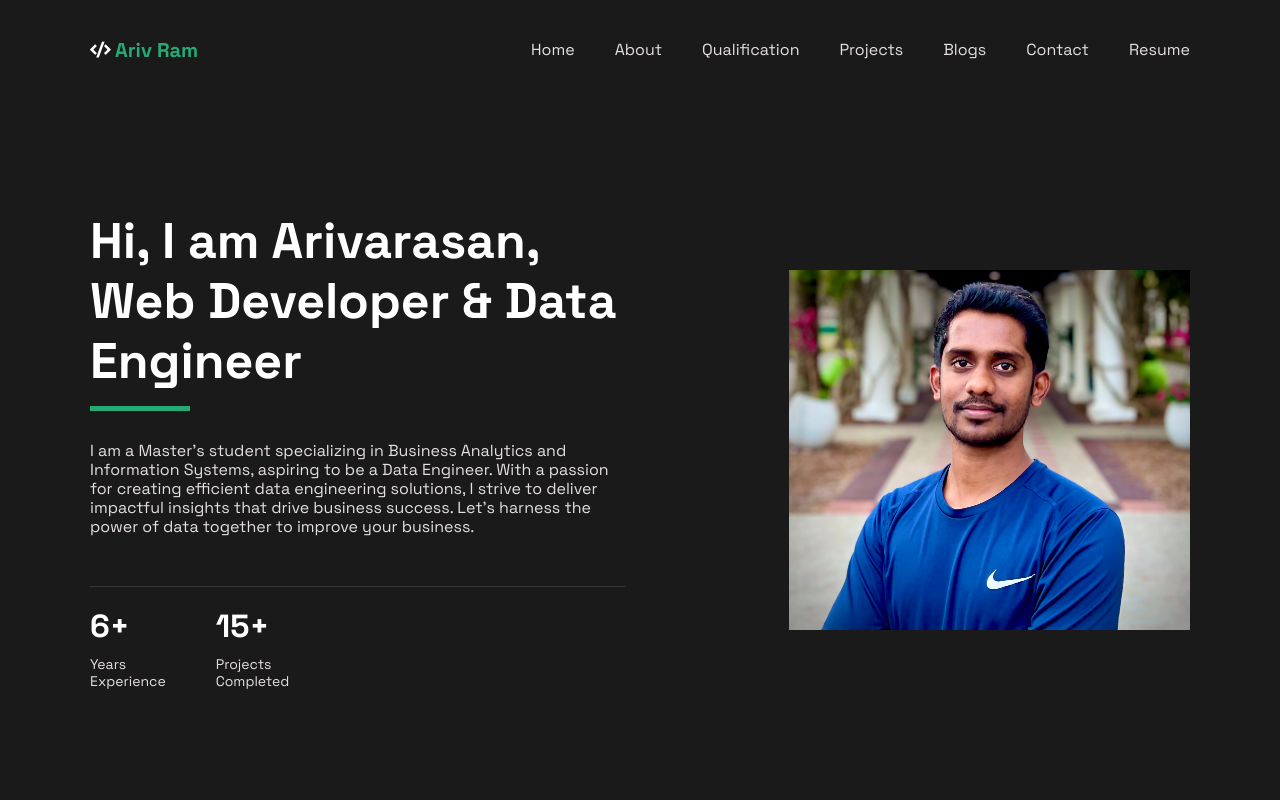
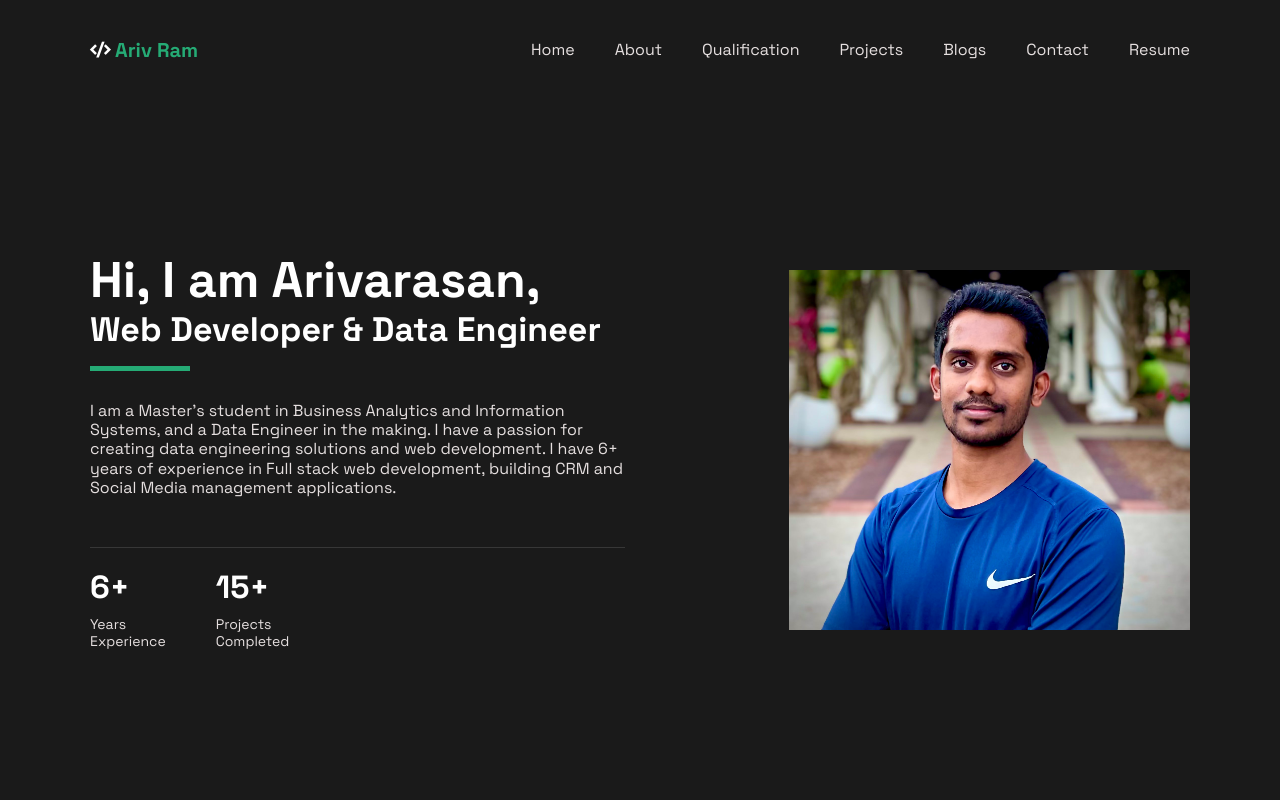
Before and after one commit to arivram/arivram.github.io, a plain HTML site: page index.html in a window 1280 px wide. Shown: the top 800 px of the page. Drawn offline with nearby package versions, Linux system fonts and the light colour scheme.

Commit message:
Update index.html

```diff
--- a/index.html
+++ b/index.html
@@ -72,8 +72,8 @@
             <div class="container">
                 <div class="d-grid hero__wrapper">
                     <div class="hero__content">
-                        <h1 class="hero__title">Hi, I am Arivarasan,<br>Web Developer & Data Engineer</h1>
-                        <p class="hero__description">I am a Master's student specializing in Business Analytics and Information Systems, aspiring to be a Data Engineer. With a passion for creating efficient data engineering solutions, I strive to deliver impactful insights that drive business success. Let's harness the power of data together to improve your business.
+                        <h1 class="hero__title">Hi, I am Arivarasan,<br><div style="font-size: 34px;">Web Developer & Data Engineer </div></h1>
+                        <p class="hero__description">I am a Master’s student in Business Analytics and Information Systems, and a Data Engineer in the making. I have a passion for creating data engineering solutions and web development. I have 6+ years of experience in Full stack web development, building CRM and Social Media management applications.
                         </p>
                         <div class="hero__info">
                             <div class="hero__info-wrapper">
```
